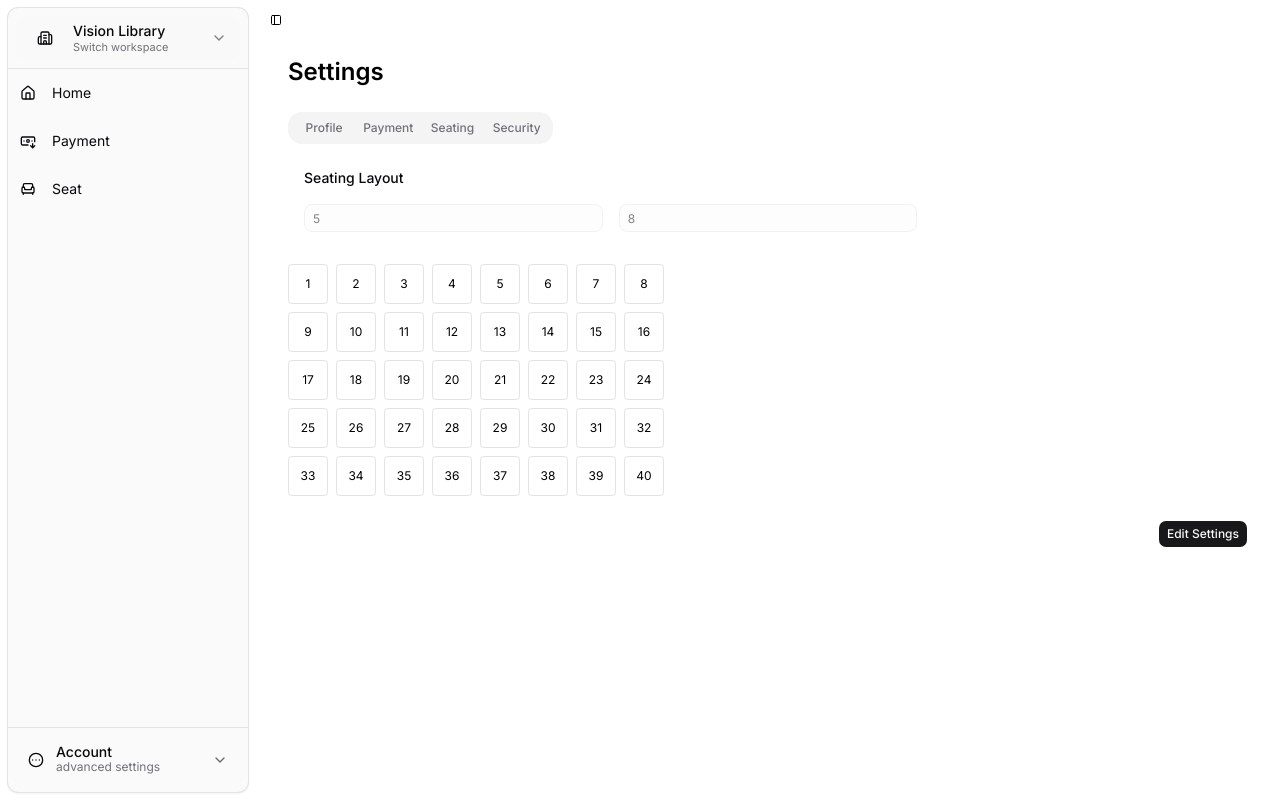
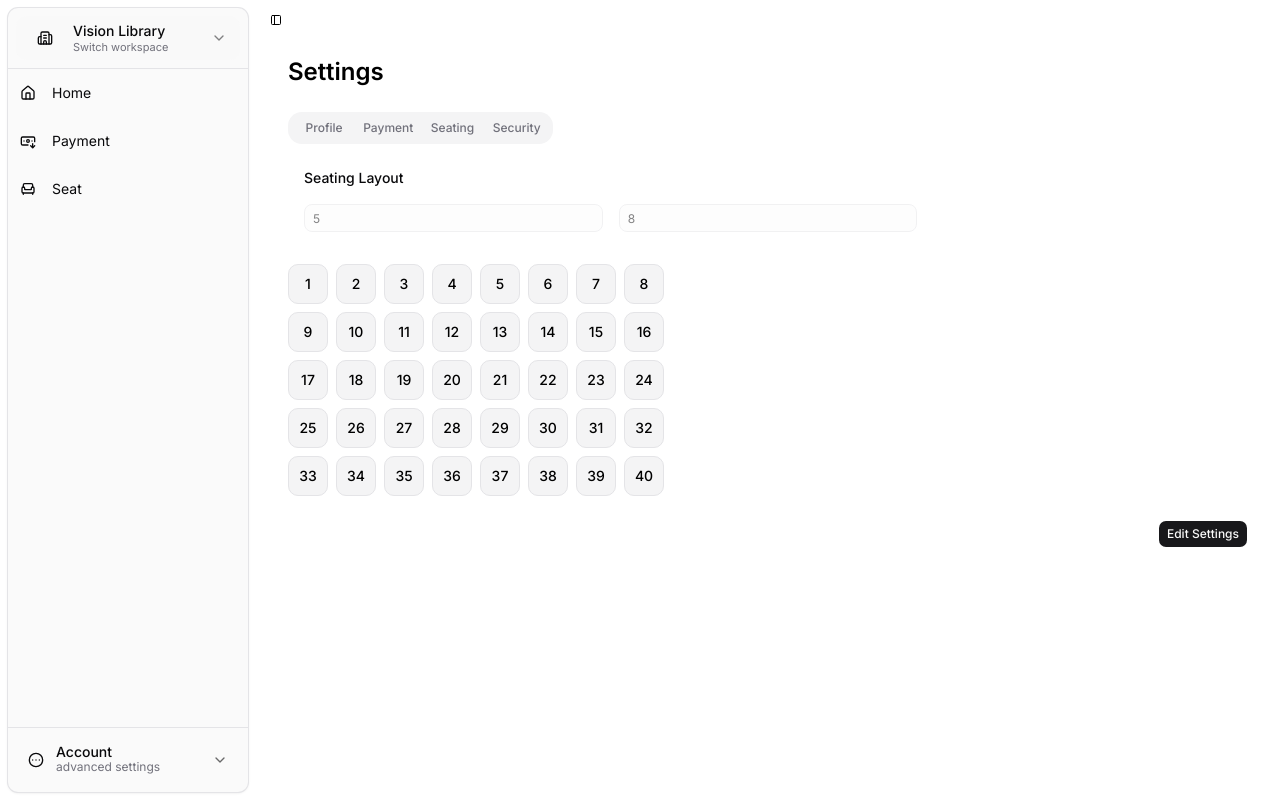
Before and after one commit to Vahid819/visionlibrary, a Next.js app: page /dashboard/settings in a window 1280 px wide. Both pictures are taken after a click on the tab "Seating". Built offline with nearby package versions, Linux system fonts and the light colour scheme.

Commit message:
all small changes are completed related to setting ui

```diff
--- a/src/components/dashboard/setting/ProfileSettings.jsx
+++ b/src/components/dashboard/setting/ProfileSettings.jsx
@@ -11,15 +11,21 @@ export default function ProfileSettings({ form, onChange, disabled }) {
       <CardContent className="grid md:grid-cols-2 gap-4">
         <div>
           <Label>Name</Label>
-          <Input name="name"
-  value={form.name || ""}
-  onChange={onChange}
-  disabled={!form.name}
-  />
+          <Input
+            name="name"
+            value={form.name || ""}
+            onChange={onChange}
+            disabled={disabled}
+          />
         </div>
         <div>
           <Label>Email</Label>
-          <Input name="email" value={form.email} onChange={onChange} disabled={disabled} />
+          <Input
+            name="email"
+            value={form.email}
+            onChange={onChange}
+            disabled={disabled}
+          />
         </div>
       </CardContent>
     </Card>
--- a/src/components/dashboard/setting/SeatingPreview.jsx
+++ b/src/components/dashboard/setting/SeatingPreview.jsx
@@ -1,14 +1,40 @@
+"use client";
+
+import { motion } from "framer-motion";
+
 export default function SeatingPreview({ rows, cols }) {
   let counter = 1;
 
   return (
-    <div className="grid gap-2" style={{ gridTemplateColumns: `repeat(${cols}, 40px)` }}>
+    <div
+      className="grid gap-2"
+      style={{ gridTemplateColumns: `repeat(${cols}, 40px)` }}
+    >
       {Array.from({ length: rows }).map((_, r) =>
-        Array.from({ length: cols }).map((_, c) => (
-          <div key={counter} className="h-10 w-10 border rounded flex items-center justify-center">
-            {counter++}
-          </div>
-        ))
+        Array.from({ length: cols }).map((_, c) => {
+          const seatNumber = counter++;
+
+          return (
+            <motion.div
+              key={seatNumber}
+              initial={{ opacity: 0, scale: 0.8 }}
+              animate={{ opacity: 1, scale: 1 }}
+              transition={{
+                duration: 0.3,
+                delay: (r * cols + c) * 0.02, // 🔥 stagger effect
+              }}
+              whileHover={{
+                scale: 1.1,
+                backgroundColor: "#3b82f6",
+                color: "#fff",
+              }}
+              whileTap={{ scale: 0.95 }}
+              className="h-10 w-10 rounded-lg border flex items-center justify-center text-sm font-medium bg-muted cursor-pointer transition"
+            >
+              {seatNumber}
+            </motion.div>
+          );
+        })
       )}
     </div>
   );
```
